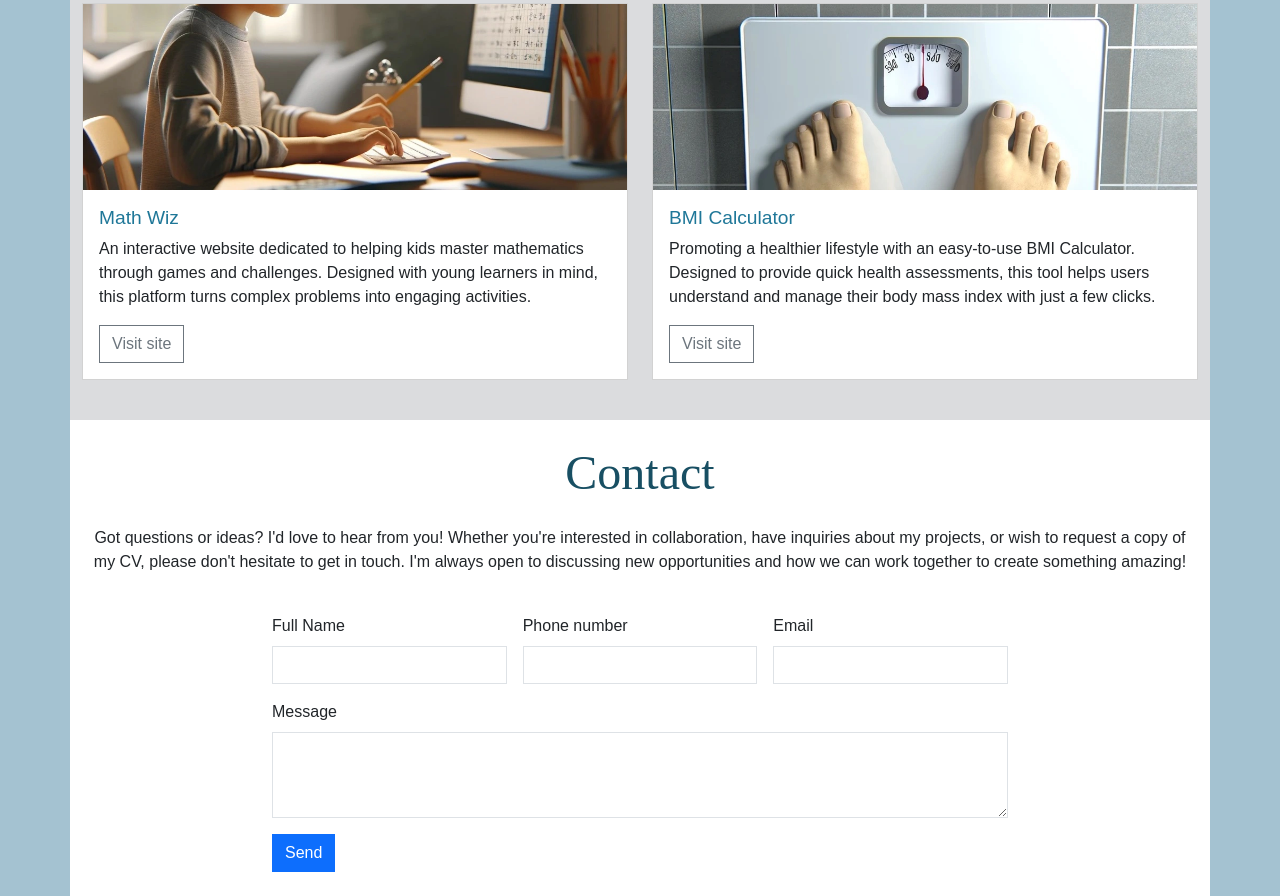
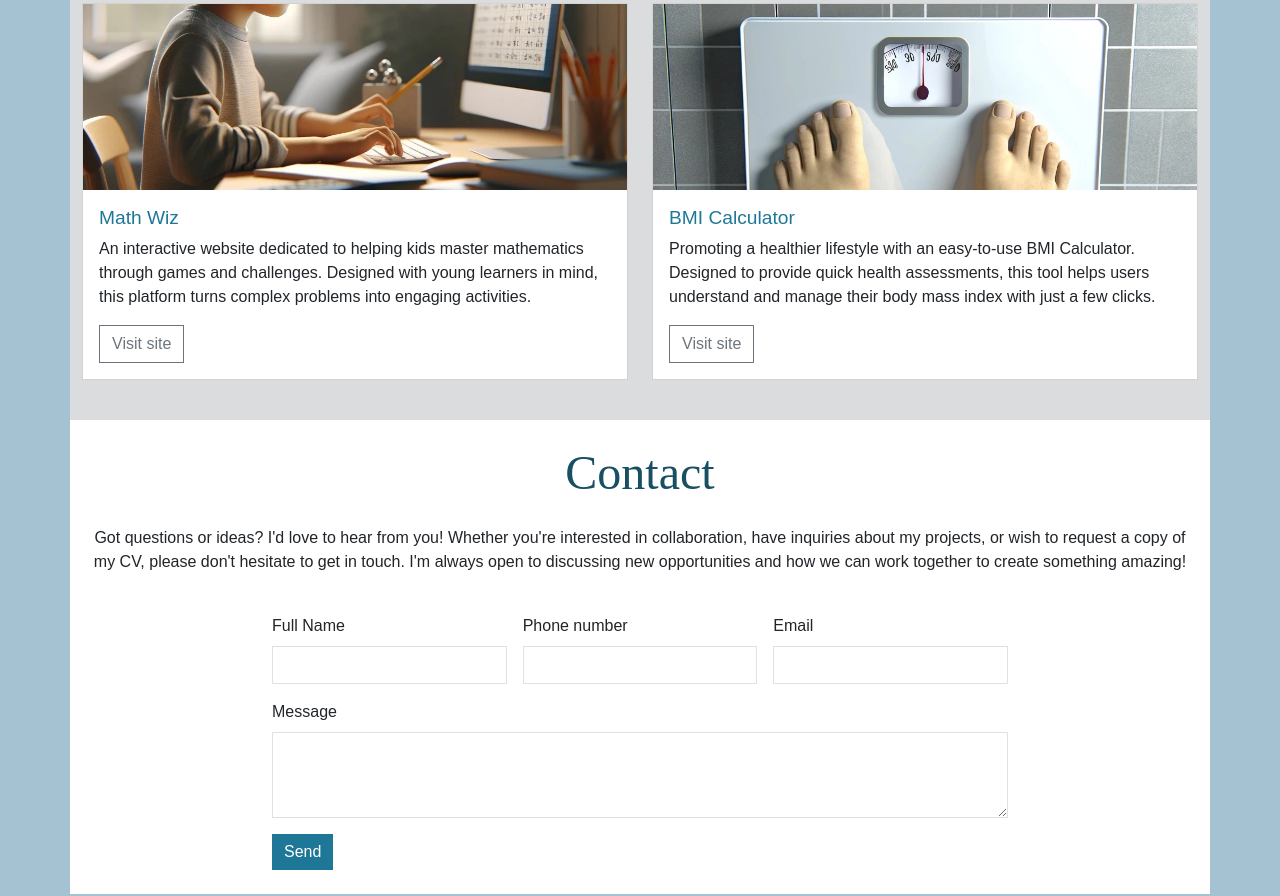
Before and after one commit to TBragg88/Bootstrap-Portfolio, a plain HTML site: page Index.html in a window 1280 px wide. Shown: the part 1550-2446 px from the top of the page. Drawn offline with nearby package versions, Linux system fonts and the light colour scheme.

Commit message:
Final commit. project ended

```diff
--- a/Index.html
+++ b/Index.html
@@ -221,7 +221,7 @@
                         <textarea class="form-control" id="message" rows="3"></textarea>
                     </div>
                     <div class="col-12">
-                        <button type="submit" class="btn btn-primary">Send</button>
+                        <button type="submit" class="btn btn-primary custom-button">Send</button>
                     </div>
                 </form>
             </div>
```
